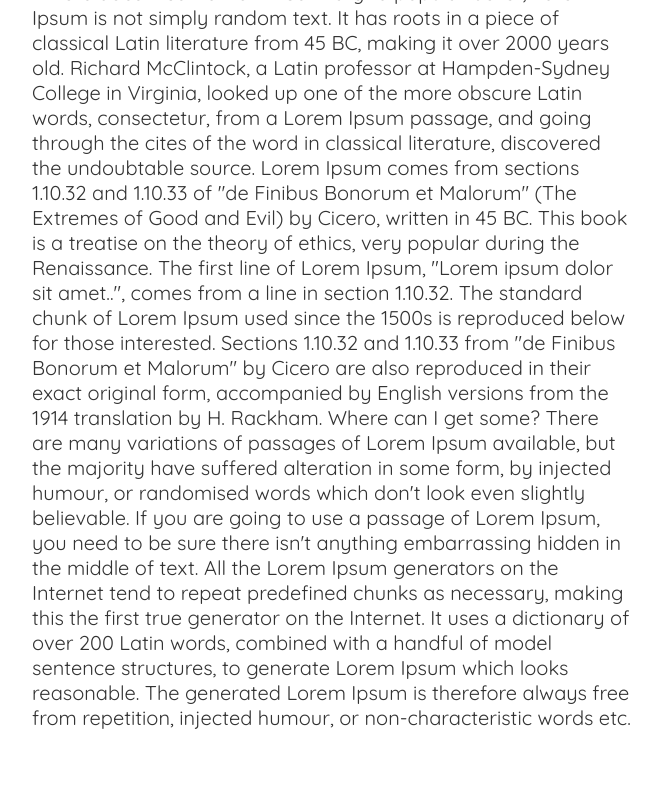
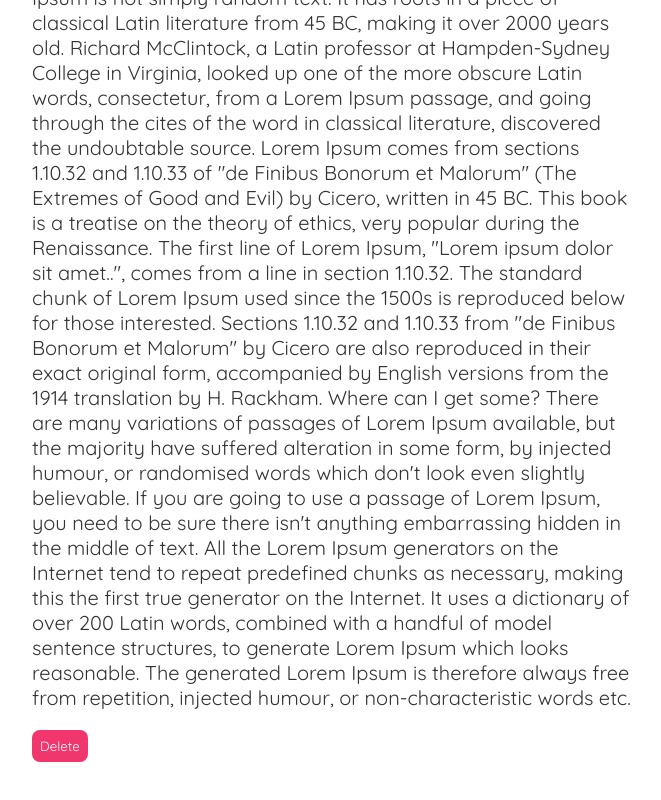
Before and after one commit to emmanuel881/learningReact, a React (Create React App) app in the folder dojo-blog/: page /blogs/1 in a window 1280 px wide. Shown: the part 504-1304 px from the top of the page, without its empty margins (308-969 px from the left). Built offline with nearby package versions, Linux system fonts and the light colour scheme; data requests are answered from the project's data file.

Commit message:
delete blogs

```diff
--- a/dojo-blog/data/db.json
+++ b/dojo-blog/data/db.json
@@ -13,10 +13,10 @@
       "id": 2
     },
     {
-      "title": "health",
-      "body": "health is wealth",
-      "author": "mario",
-      "id": 3
+      "title": "fitness",
+      "body": "Lorem ipsum dolor sit amet, consectetur adipiscing elit. Morbi pretium quam at diam mattis, eget venenatis ex ullamcorper. Quisque auctor eros id placerat bibendum. Donec.",
+      "author": "yoshi",
+      "id": 4
     }
   ]
 }
--- a/dojo-blog/src/BlogDetails.js
+++ b/dojo-blog/src/BlogDetails.js
@@ -1,4 +1,7 @@
-import { useParams } from "react-router-dom/cjs/react-router-dom.min";
+import {
+  useHistory,
+  useParams,
+} from "react-router-dom/cjs/react-router-dom.min";
 import useFetch from "./useFetch";
 
 const BlogDetails = () => {
@@ -8,16 +11,26 @@ const BlogDetails = () => {
     error,
     isPending,
   } = useFetch("http://localhost:8000/blogs/" + id);
+  const history = useHistory();
+
+  const handleClick = () => {
+    fetch("http://localhost:8000/blogs/" + blog.id, {
+      method: "DELETE",
+    }).then(() => {
+      history.push("/");
+    });
+  };
   return (
     <div className="blog-details">
       {isPending && <div>Loading...</div>}
       {error && <div>{error}</div>}
       {blog && (
-        <div className="article">
+        <artical>
           <h2>{blog.title}</h2>
           <p>written by {blog.author}</p>
           <div>{blog.body}</div>
-        </div>
+          <button onClick={handleClick}>Delete</button>
+        </artical>
       )}
     </div>
   );
--- a/dojo-blog/src/Create.js
+++ b/dojo-blog/src/Create.js
@@ -1,10 +1,12 @@
 import { useState } from "react";
+import { useHistory } from "react-router-dom";
 
 const Create = () => {
   const [title, setTitle] = useState("");
   const [body, setBody] = useState("");
   const [author, setAuthor] = useState("mario");
   const [isPending, setIsPending] = useState(false);
+  const history = useHistory();
 
   const handleSubmit = (e) => {
     e.preventDefault();
@@ -18,6 +20,7 @@ const Create = () => {
     }).then(() => {
       console.log("new blog added");
       setIsPending(false);
+      history.push("/");
     });
   };
 
```
